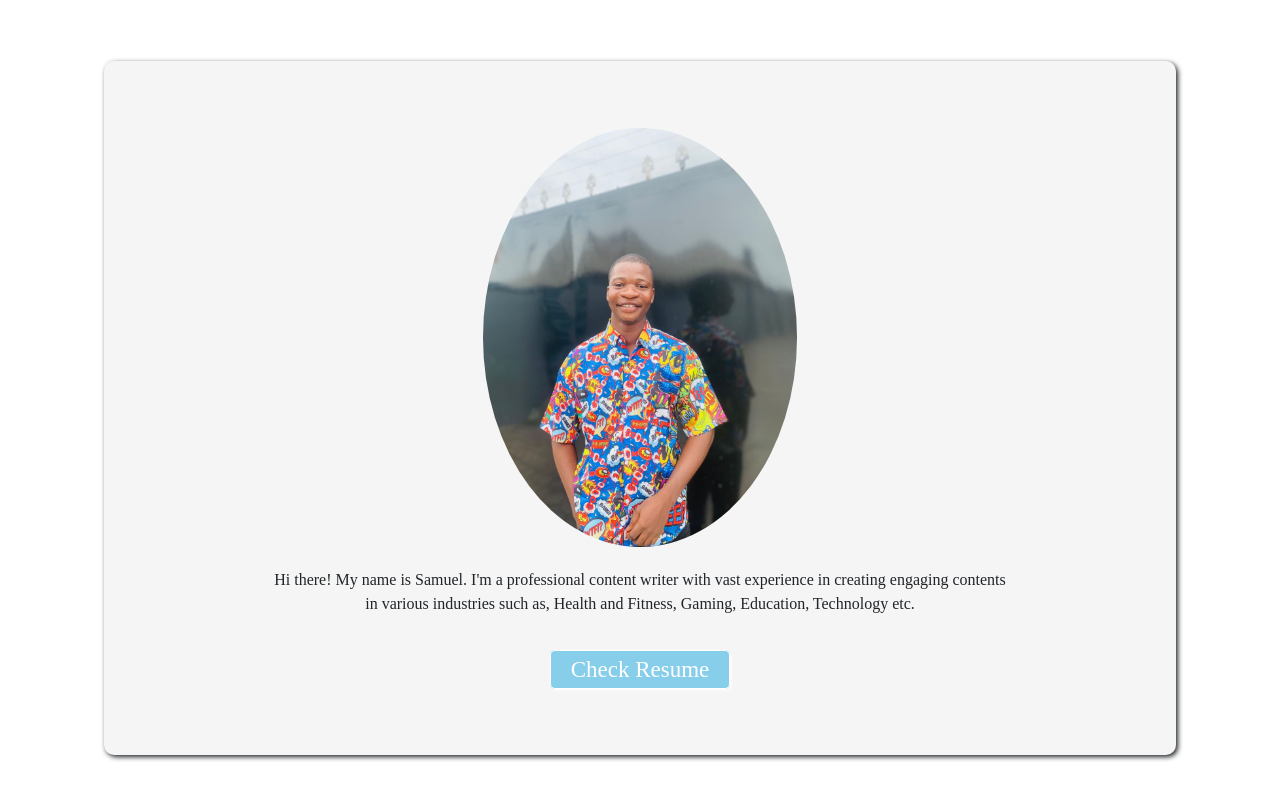
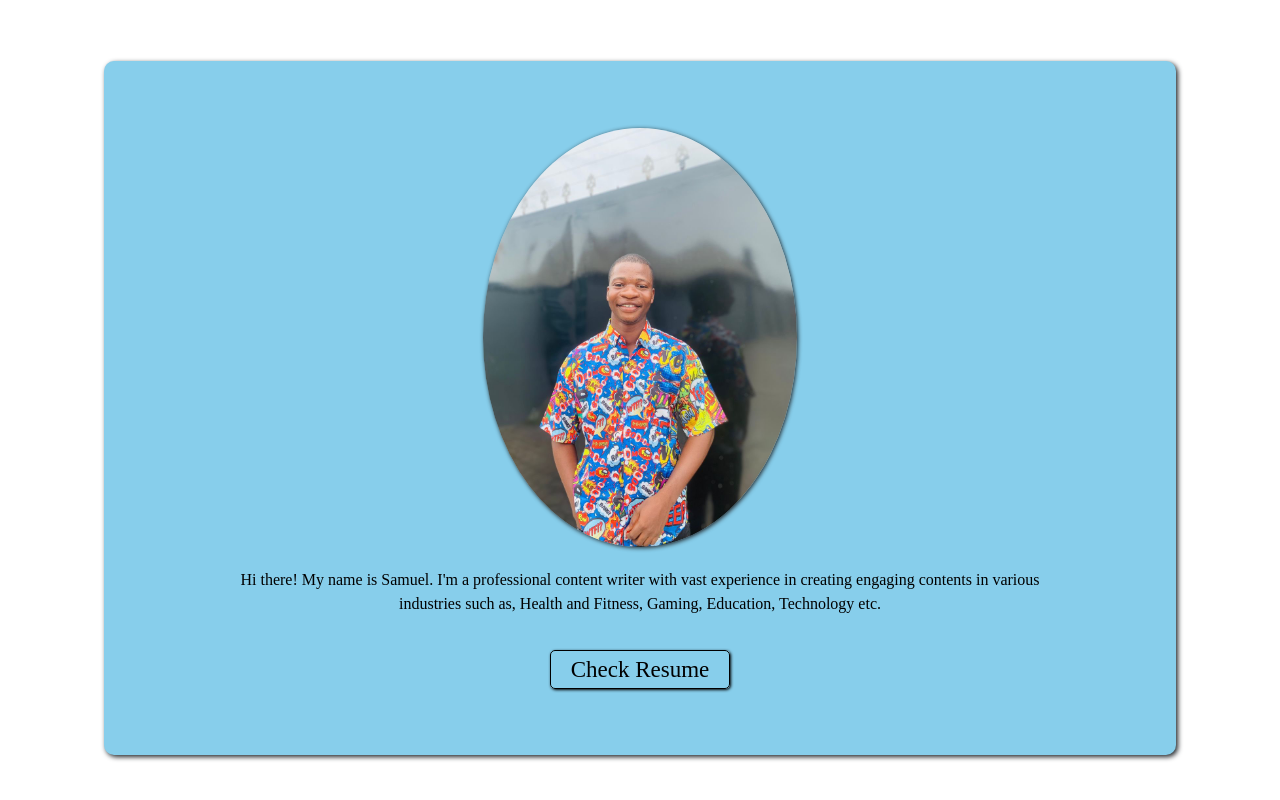
Before and after one commit to Aytech00/writting-portfolio, a plain HTML site: page index.html in a window 1280 px wide. Shown: the top 800 px of the page. Drawn offline with nearby package versions, Linux system fonts and the light colour scheme; a web font is replaced by a local one.

Commit message:
new commit

```diff
--- a/style.css
+++ b/style.css
@@ -1,5 +1,7 @@
 body {
     box-sizing: border-box;
+
+
 }
 
 .container {
@@ -7,9 +9,11 @@ body {
     text-align: center;
     font-family: 'Frank Ruhl Libre', serif;
 
+
+
 }
 .inner-container{
-    background-color: whitesmoke;
+    background-color: skyblue;
     padding: 6% 1%;
     border-radius: 10px;
     margin: 2%;
@@ -20,20 +24,22 @@ body {
     width: 30%;
     height: 20%;
     border-radius: 50%;
-    /* box-shadow: 1px 1px 4px; */
+    box-shadow: 1px 1px 4px;
 }
 
 .text {
-    padding: 2% 15%;
+    padding: 2% 10%;
+    color: black;
+
 }
 
 .button {
     text-decoration: none;
-    border: 1px solid;
+    border: 1px solid black;
     background-color: skyblue;
     border-radius: 5px;
     padding: 6px 20px;
-    color: white;
+    color: black;
     font-size: 23px;
     box-shadow: 1px 1px 3px;
 }
@@ -48,6 +54,7 @@ body {
 
     border-radius: 10px;
     margin-top: 6%;
+    background-color: whitesmoke;
 
 }
 
@@ -85,6 +92,7 @@ body {
 
 .card-text {
     text-decoration: none;
+    color: black;
 }
 
 footer {
```
